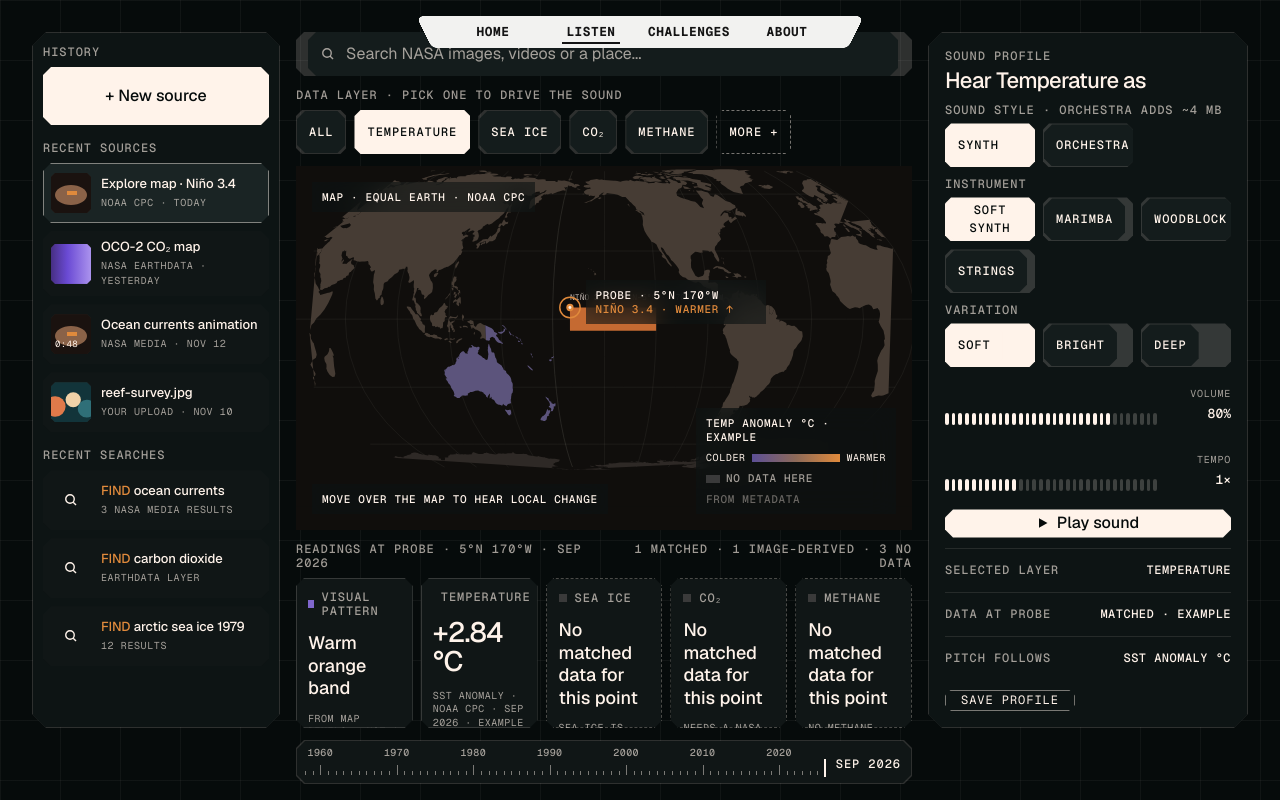
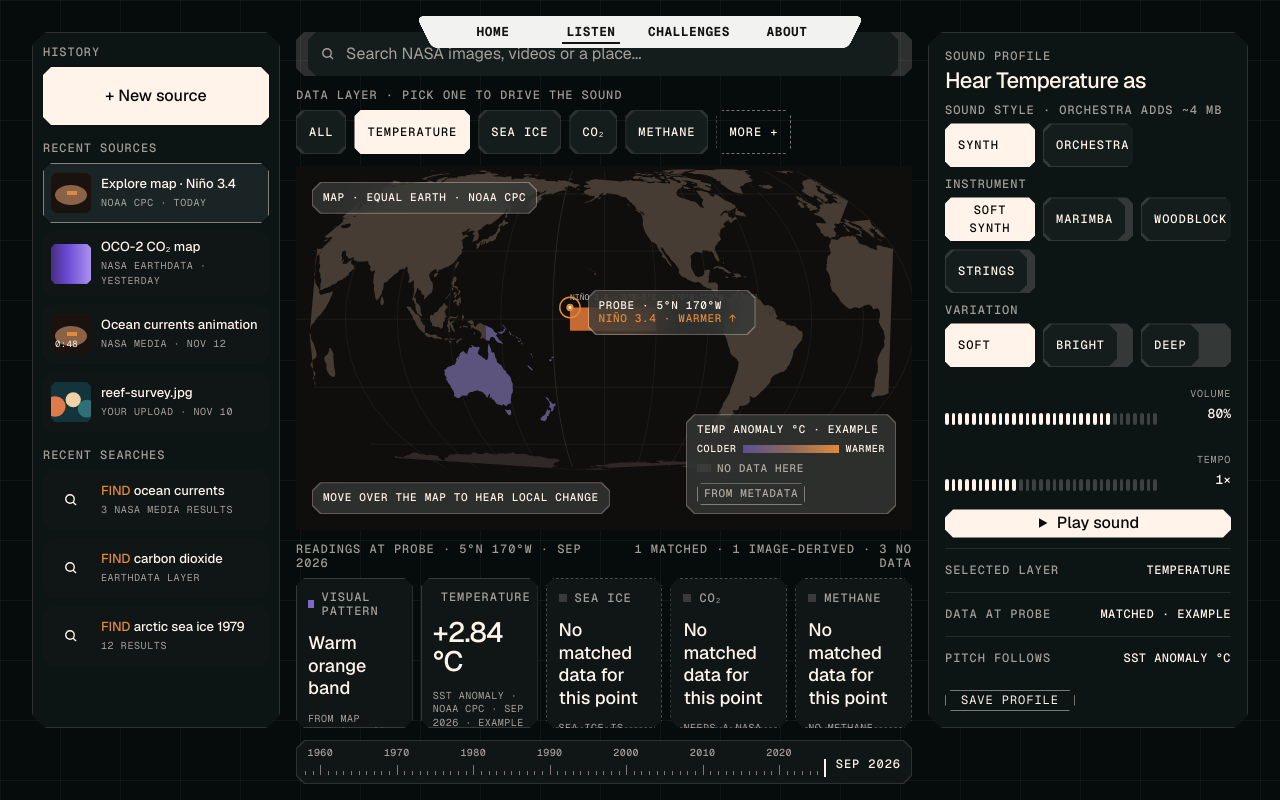
Before and after one commit to acheronx0577/Earth-Juke-Box-Sonifysphere, a Next.js app: page /listen in a window 1280 px wide. Built offline with nearby package versions, Linux system fonts and the light colour scheme.

Commit message:
Give the map overlays frosted chamfered frames.
Source, hint, probe, and legend each get a 1px cut border and blur, and the legend keeps its ramp, no-data row, and metadata tag.

Co-authored-by: AcheronX. <richardhuynh53@gmail.com>

```diff
--- a/src/components/listen/v4/ListenMap.tsx
+++ b/src/components/listen/v4/ListenMap.tsx
@@ -253,18 +253,24 @@ export function ListenMap({ source, layer, lat, lng, onProbe, legend, onLegend,
           onSample={(pixels) => onLegend(legendFromPixels(pixels.data, pixels.width, pixels.height, "FRAME COLORS"))}
         />
       ) : null}
-      <p className="lv-glass lv-tag">
+      <div className="lv-glass lv-cut lv-tag">
+        <div className="lv-glass-face lv-cut">
           <span className="lv-tag-long">MAP · EQUAL EARTH · NOAA CPC</span>
           <span className="lv-tag-short">MAP · NOAA CPC</span>
-      </p>
-      <p className="lv-glass lv-hint">
+        </div>
+      </div>
+      <div className="lv-glass lv-cut lv-hint">
+        <div className="lv-glass-face lv-cut">
           <span className="lv-hint-long">MOVE OVER THE MAP TO HEAR LOCAL CHANGE</span>
           <span className="lv-hint-short">DRAG ON THE MAP TO HEAR CHANGE</span>
-      </p>
+        </div>
+      </div>
       {mapMode ? (
-        <div className="lv-glass lv-tip" style={{ left: tipPos.x, top: tipPos.y }}>
+        <div className="lv-glass lv-cut lv-tip" style={{ left: tipPos.x, top: tipPos.y }}>
+          <div className="lv-glass-face lv-cut">
             <p>PROBE · {coord}</p>
             <p className={tip.includes("COOLER") ? "is-cool" : "is-warm"}>{tip}</p>
+          </div>
         </div>
       ) : null}
       <LegendPanel legend={legend} />
@@ -297,13 +303,14 @@ function ExampleClip({ frame, onSample }: { readonly frame: number; readonly onS
 function LegendPanel({ legend }: { readonly legend: LegendModel }) {
   const ends = legend.stops.filter((stop) => stop.label);
   return (
-    <div className="lv-glass lv-legend">
+    <div className="lv-glass lv-cut lv-legend">
+      <div className="lv-glass-face lv-cut">
         <p className="lv-legend-title">{legend.title}</p>
         {legend.stops.length > 0 ? (
           <div className="lv-legend-scale">
             <span>{ends[0]?.label ?? ""}</span>
             <i style={{ background: legendGradient(legend.stops) }} />
-          <span>{ends[ends.length - 1]?.label ?? ""}</span>
+            <span>{ends.at(-1)?.label ?? ""}</span>
           </div>
         ) : (
           <p className="lv-legend-missing">NO SCALE DETECTED</p>
@@ -316,5 +323,6 @@ function LegendPanel({ legend }: { readonly legend: LegendModel }) {
         ) : null}
         <p className="lv-legend-source">{legend.source.toUpperCase()}</p>
       </div>
+    </div>
   );
 }
--- a/src/components/listen/v4/listen-v4.css
+++ b/src/components/listen/v4/listen-v4.css
@@ -396,36 +396,23 @@
   position: absolute;
   margin: 0;
   padding: 1px;
-  background: rgba(255, 243, 234, 0.18);
+  background: rgba(255, 243, 234, 0.34);
   color: var(--lv-cream);
   pointer-events: none;
 }
 
-.lv-glass-face,
-.lv-tag,
-.lv-hint,
-.lv-tip,
-.lv-legend {
-  background: rgba(13, 20, 20, 0.58);
-  backdrop-filter: blur(14px);
-  -webkit-backdrop-filter: blur(14px);
+.lv-glass-face {
+  background: rgba(13, 20, 20, 0.62);
+  backdrop-filter: blur(16px);
+  -webkit-backdrop-filter: blur(16px);
+  padding: 8px 10px;
 }
 
 @supports not ((backdrop-filter: blur(1px)) or (-webkit-backdrop-filter: blur(1px))) {
-  .lv-tag,
-  .lv-hint,
-  .lv-tip,
-  .lv-legend,
+  .lv-glass-face,
   .lv-tabs {
     background: #141c1c;
   }
-}
-
-.lv-tag,
-.lv-hint,
-.lv-tip,
-.lv-legend {
-  padding: 8px 10px;
 }
 
 .lv-tag,
@@ -434,19 +421,22 @@
 .lv-legend-source,
 .lv-legend-none,
 .lv-legend-missing,
-.lv-tip p {
+.lv-tip p,
+.lv-glass-face {
   margin: 0;
   font-family: var(--font-geist-mono), monospace;
   font-size: 11px;
   font-weight: 500;
   letter-spacing: 0.06em;
-  line-height: 1.3;
+  line-height: 1.25;
 }
+
+.lv-legend-title { white-space: nowrap; }
 
 .lv-tag { top: 16px; left: 16px; }
 .lv-hint { left: 16px; bottom: 16px; max-width: min(348px, calc(100% - 32px)); }
-.lv-legend { right: 16px; bottom: 16px; width: 200px; }
-.lv-tip { transform: translate(16px, -28px); min-width: 180px; }
+.lv-legend { right: 16px; bottom: 16px; width: 210px; }
+.lv-tip { transform: translate(18px, -18px); min-width: 168px; }
 
 .lv-tip .is-warm { color: #e08a3c; }
 .lv-tip .is-cool { color: #a593e6; }
@@ -481,10 +471,15 @@
   display: block;
 }
 
-.lv-legend-source,
-.lv-legend-missing {
-  margin-top: 6px;
-  color: var(--lv-dim);
+.lv-legend-missing { margin-top: 6px; color: var(--lv-dim); }
+
+.lv-legend-source {
+  display: inline-block;
+  margin-top: 8px;
+  padding: 3px 6px;
+  border: 1px solid rgba(255, 243, 234, 0.4);
+  color: var(--lv-muted);
+  clip-path: polygon(4px 0, calc(100% - 4px) 0, 100% 4px, 100% calc(100% - 4px), calc(100% - 4px) 100%, 4px 100%, 0 calc(100% - 4px), 0 4px);
 }
 
 .lv-read-head { margin-bottom: 8px; }
```
Lines whose indentation alone changed are shown as unchanged.
